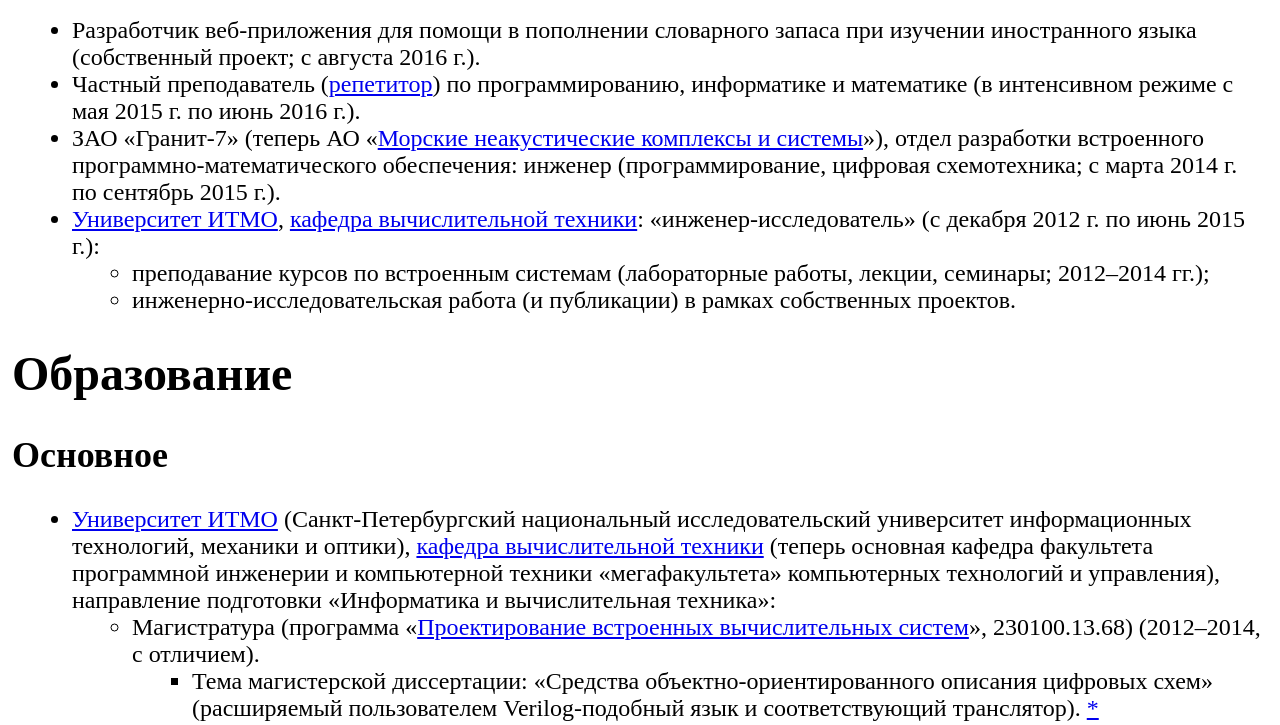
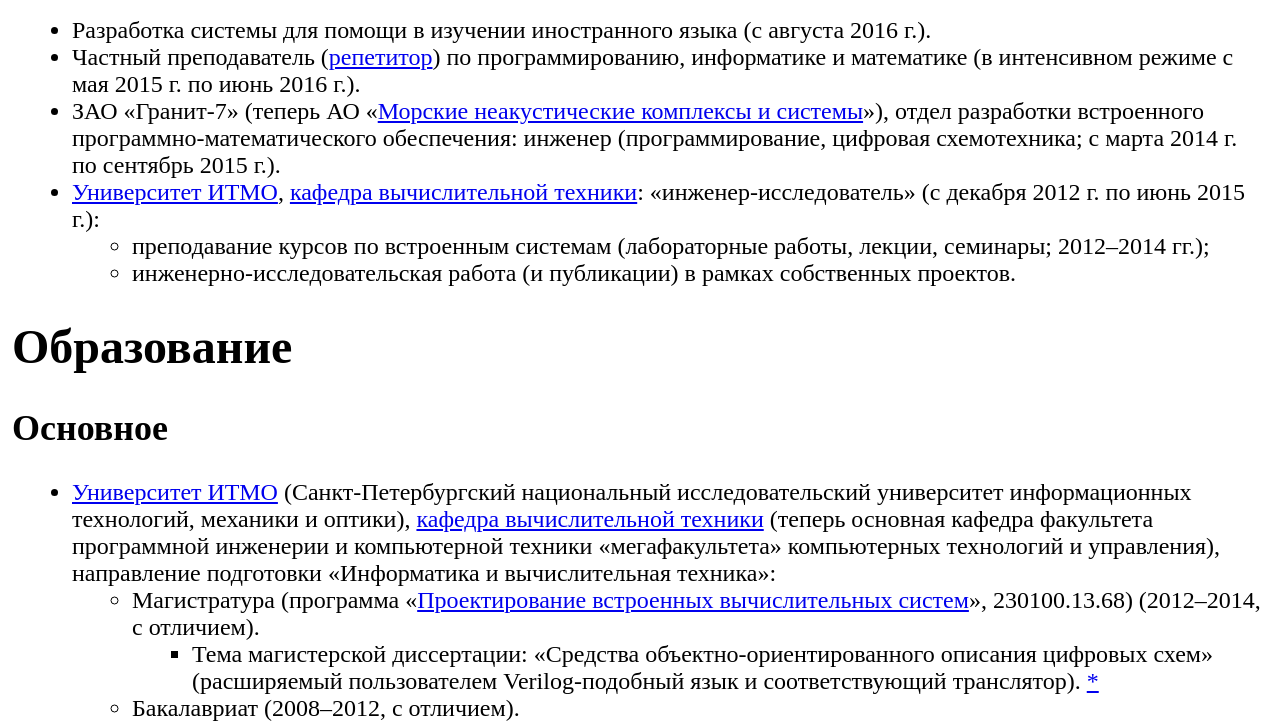
Before and after one commit to kbulygin/kbulygin.github.io, a plain HTML site: page index.html in a window 1280 px wide. Shown: the part 547-1272 px from the top of the page. Drawn offline with Linux system fonts and the light colour scheme.

Commit message:
Add files via upload

```diff
--- a/index.html
+++ b/index.html
@@ -361,8 +361,8 @@ ul.auto-toc {
 <div class="section" id="id3">
 <h1><a class="toc-backref" href="#id33">Работа</a></h1>
 <ul class="simple">
-<li>Разработчик веб-приложения для помощи в пополнении словарного запаса
-при изучении иностранного языка (собственный проект; с августа 2016 г.).</li>
+<li>Разработка системы для помощи в изучении иностранного языка
+(с августа 2016 г.).</li>
 <li>Частный преподаватель (<a class="reference external" href="http://chel.repetitors.info/repetitor/?p=BulyginKA">репетитор</a>) по программированию, информатике и
 математике (в интенсивном режиме с мая 2015 г. по июнь 2016 г.).</li>
 <li>ЗАО «Гранит-7»
@@ -719,7 +719,7 @@ ISBN 978-5-906781-60-4.</li>
 <li>Skype: kbulygin</li>
 <li>ВК: <a class="reference external" href="http://vk.com/kbulygin">http://vk.com/kbulygin</a></li>
 </ul>
-<p><em>Последнее изменение страницы:</em> 2018-11-22 21:21 (UTC+5).</p>
+<p><em>Последнее изменение страницы:</em> 2018-11-22 21:31 (UTC+5).</p>
 <!-- Start of StatCounter Code for Default Guide -->
 <script type="text/javascript">
 var sc_project=10687276;
```
